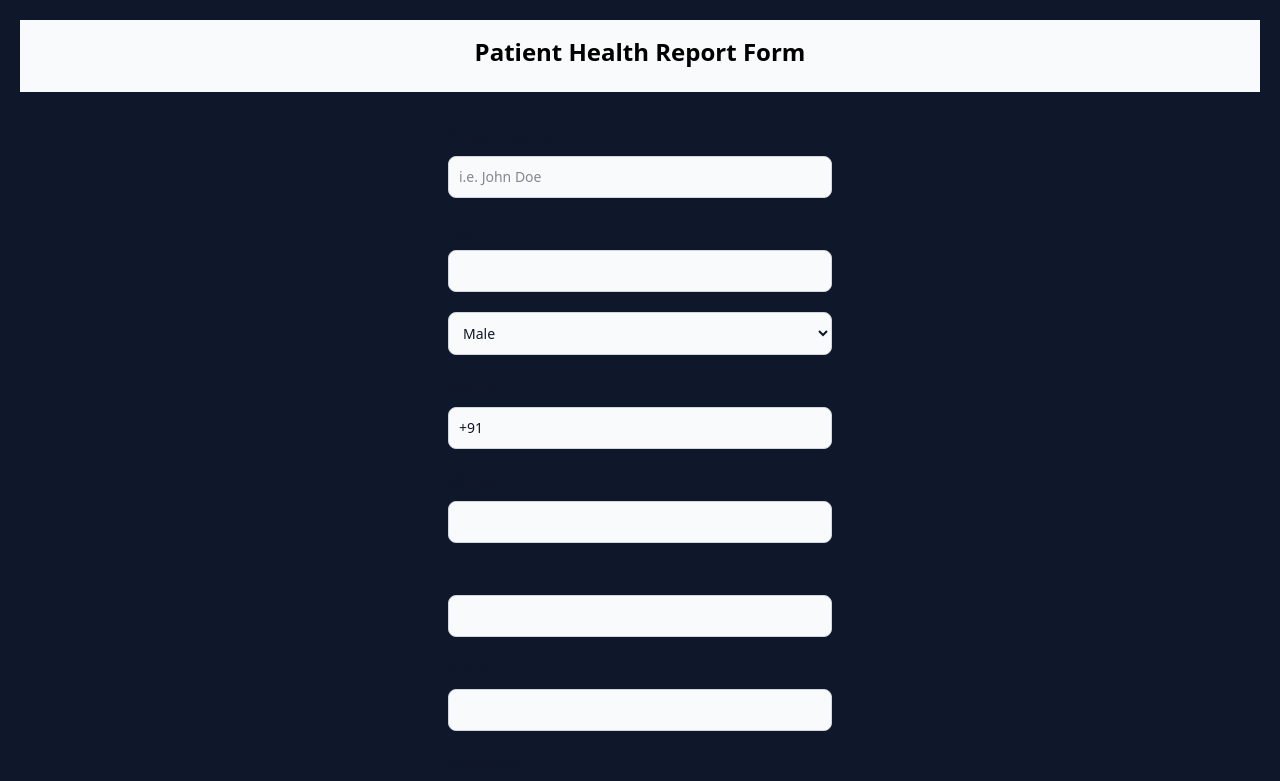
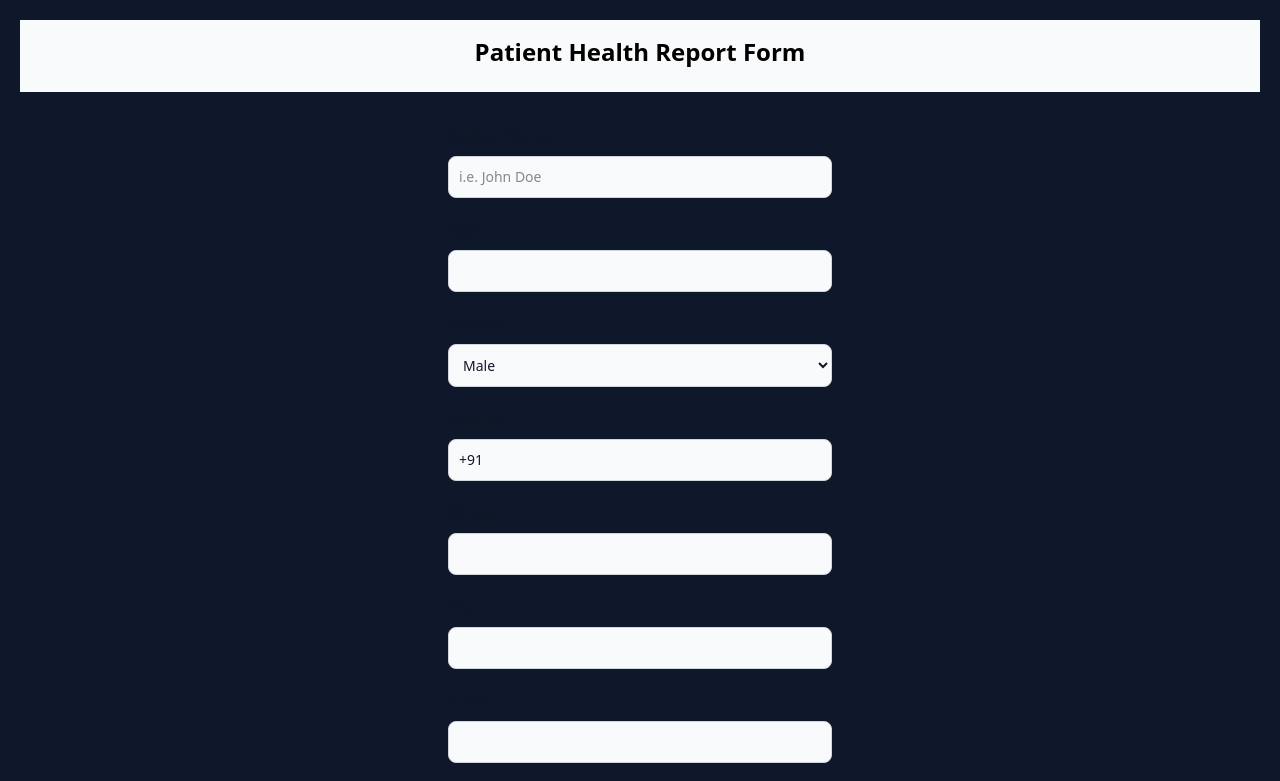
Before and after one commit to kapvm4444/form-to-pdf, a React (Create React App) app: page / in a window 1280 px wide. Shown: the top 781 px of the page. Built offline with nearby package versions, Linux system fonts and the light colour scheme.

Commit message:
Update Form.js

```diff
--- a/src/components/Form.js
+++ b/src/components/Form.js
@@ -42,7 +42,7 @@ export default function Form() {
             </TextField>
 
             {/*Gender*/}
-            <Dropdown options={genders} value={gender} onChange={el => setGender(el.target.value)}></Dropdown>
+            <Dropdown options={genders} value={gender} onChange={el => setGender(el.target.value)}>Gender</Dropdown>
 
             {/*Mobile*/}
             <TextField placeholder={"+91 "} value={mobile} onChange={el => setMobile(el.target.value)}>
```
